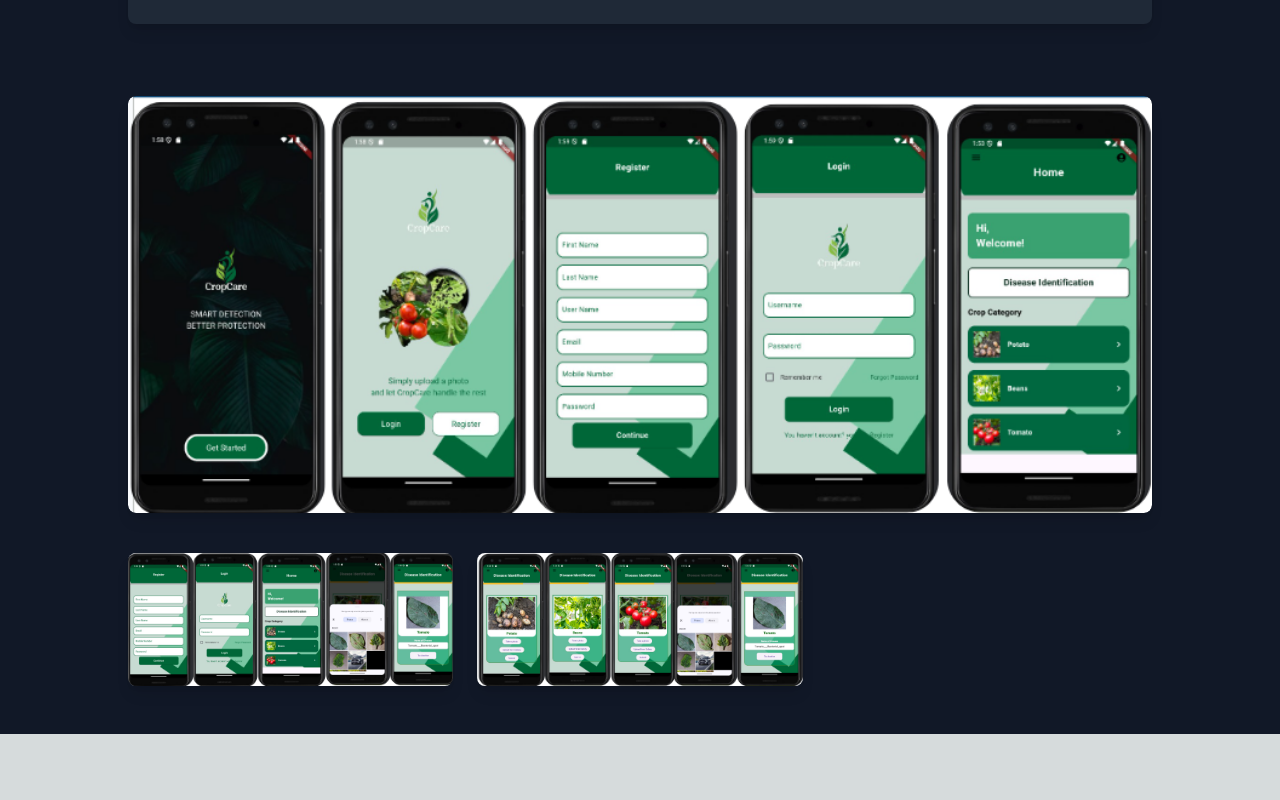
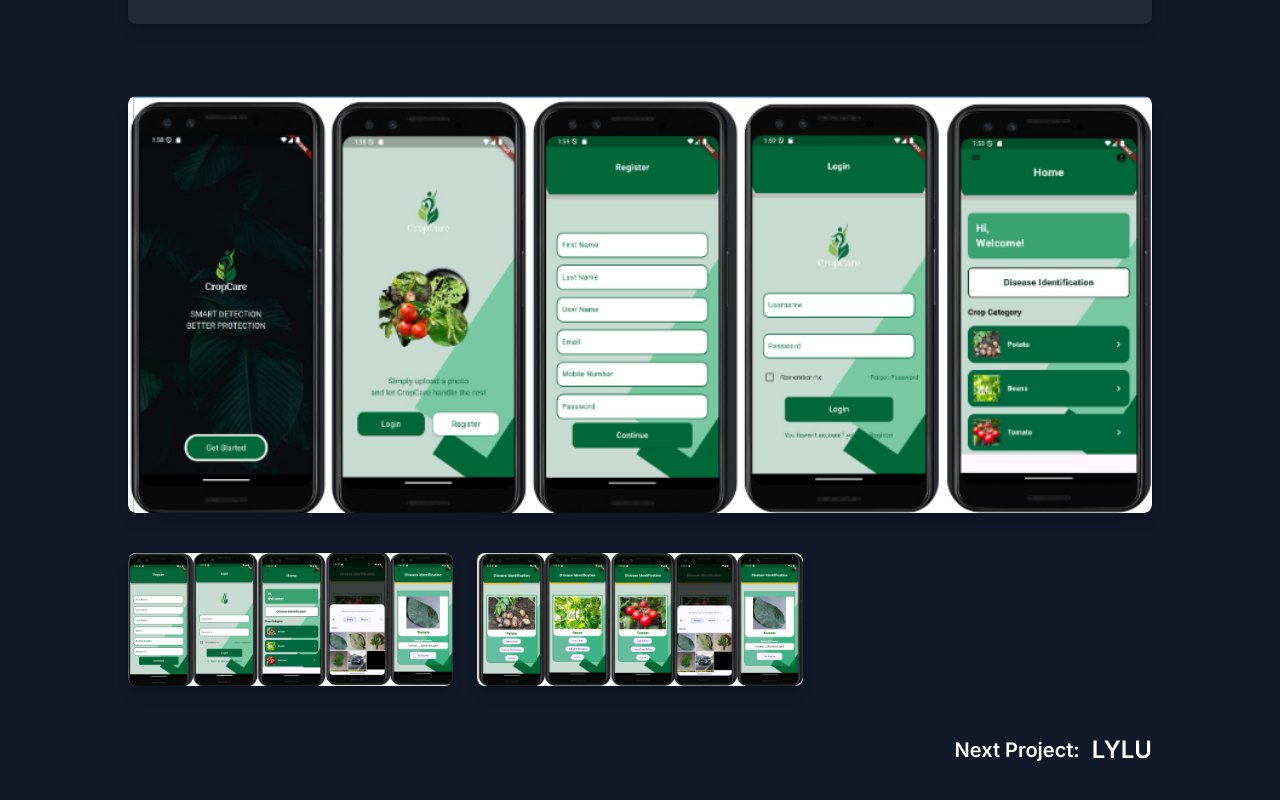
Before and after one commit to ZNilakshi/portfolio, a Next.js app: page /projects/crop-care-app in a window 1280 px wide. Shown: the part 808-1608 px from the top of the page. Before the commit the page ends 1542 px from the top, so only its background shows below. Built offline with nearby package versions, Linux system fonts and the light colour scheme.

Commit message:
add new project

```diff
--- a/src/app/expertise/page.tsx
+++ b/src/app/expertise/page.tsx
@@ -20,7 +20,7 @@ export default function Expertise() {
           MY EXPERTISE
         </motion.h1>
         <div className="grid grid-cols-1 md:grid-cols-2 gap-8">
-          {/* Full-Stack Development */}
+
           <motion.div
             className="border border-gray-700 p-8 rounded-2xl text-center bg-black shadow-lg hover:shadow-xl transition-shadow duration-300"
             whileHover={{ scale: 1.05 }}
@@ -48,7 +48,7 @@ export default function Expertise() {
             </p>
           </motion.div>
 
-          {/* Flutter Development */}
+
           <motion.div
             className="border border-gray-700 p-8 rounded-2xl text-center bg-black shadow-lg hover:shadow-xl transition-shadow duration-300"
             whileHover={{ scale: 1.05 }}
--- a/src/app/page.tsx
+++ b/src/app/page.tsx
@@ -25,7 +25,7 @@ const ProfileCard: React.FC = () => {
 
 >
     <div className="flex flex-col md:flex-row items-center gap-10">
-        {/* Left Text Section */}
+
         <div className="max-w-lg text-center md:text-left">
           <h1 className="text-5xl font-bold">
             HI,
@@ -41,7 +41,7 @@ const ProfileCard: React.FC = () => {
 
         </div>
 
-       {/* Right Image Section */}
+
 <div className="relative w-64 h-64 md:w-80 md:h-80 flex items-center justify-center">
   <motion.div
     className="absolute w-[110%] h-[110%] border-[14px] border-green-400"
@@ -54,7 +54,7 @@ const ProfileCard: React.FC = () => {
 
   <motion.div whileHover={{ scale: 1.1 }}>
     <Image
-      src="/baba.jpg" // Replace with the correct image path
+      src="/baba.jpg"
       alt="Profile"
       width={200}
       height={200}
@@ -68,7 +68,7 @@ const ProfileCard: React.FC = () => {
 
       </div>
     </div>
-          {/* Sections Below Home */}
+
           <div >
         <Expertise />
         <Work />
--- a/src/app/projects/[id]/page.tsx
+++ b/src/app/projects/[id]/page.tsx
@@ -2,7 +2,7 @@ import { notFound } from 'next/navigation';
 import dynamic from 'next/dynamic';
 import type { Project } from './ProjectClientComponent';
 
-// Array of project data with added link, features, and type
+
 const projects : Project[] = [
   {
     id: 'drivex',
@@ -15,10 +15,9 @@ const projects : Project[] = [
     imageGallery: [
 
     ],
-     // Add project link (can be used for a main website or demo)
-    githubRepo: 'https://github.com/ZNilakshi/TAXI-booking.git',  // GitHub repository link
-    deploymentLink: 'https://ahasnabooking.vercel.app/',  // Deployment link (if available)
-    websiteLink: 'https://www.drivex.lk/',  // Website link
+        githubRepo: 'https://github.com/ZNilakshi/TAXI-booking.git',
+    deploymentLink: 'https://ahasnabooking.vercel.app/',
+    websiteLink: 'https://www.drivex.lk/',
     features: [
       "User Authentication – Secure login and registration via email & password or Google Sign-In.",
       "Ride Booking System – Users can enter pickup & drop-off locations, date, and time to book a ride.",
@@ -31,7 +30,7 @@ const projects : Project[] = [
       "Customer Support & Feedback – Users can send inquiries to support and leave ratings & reviews.",
       "Mobile & Desktop Responsive Design – Ensures seamless user experience on all devices."
     ]
-,        type: 'Individual',  // Add project type
+,        type: 'Individual',
   },
   {
     id: 'novacare',
@@ -51,8 +50,8 @@ const projects : Project[] = [
           "Responsive Design",
           "Admin Panel (Upcoming)",
           "Payment Integration (Upcoming)"
-        ],  // Add project features
-    type: 'Individual',  // Add project type
+        ],
+    type: 'Individual',
   },
   {
     id: 'e-library',
@@ -69,25 +68,24 @@ const projects : Project[] = [
       "Favorites & Downloads (Track saved and downloaded books)",
       "Profile Management (View and manage saved books)",
       "Responsive Design (Optimized for desktop and mobile)"
-    ],  // Add project features
-    type: 'Individual',  // Add project type
+    ],
+    type: 'Individual',
   },
   {
-    id: 'n-and-b',
+    id: 'n_and_b',
     title: 'N & B Taxi Services',
     category: 'Web Development',
     client: 'Mr Devapriya',
     description: 'A convenient taxi booking platform where users can book rides with ease. The website features an interactive map for ride tracking and includes a responsive vehicle section for browsing available vehicles. It ensures a smooth and user-friendly experience for both desktop and mobile users.',
     technologies: ['React.js', 'Node.js', 'Express.js', 'MongoDB'],
     imageSrc: '/nb.png',
-     githubRepo: 'https://github.com/ZNilakshi/N-B.git',  // GitHub repository link
-    deploymentLink: 'https://n-b.vercel.app/',  // Deployment link (if available)
+     githubRepo: 'https://github.com/ZNilakshi/N-B.git',
+    deploymentLink: 'https://n-b.vercel.app/',
         features: [  "Ride Booking (Select destination and vehicle)",
       "Interactive Map ",
       "Responsive Vehicle Section ",
       "User-Friendly Interface (Intuitive design)",
-      "Mobile & Desktop Optimization (Fully responsive)"],  // Add project features
-    type: 'Individual',  // Add project type
+      "Mobile & Desktop Optimization (Fully responsive)"],
   },
   {
     id: 'crop-care-app',
@@ -103,34 +101,42 @@ const projects : Project[] = [
     features: ["Disease Detection (Upload images to detect diseases)",
    "User-Friendly Interface (Intuitive design for easy navigation)",
   "Real-Time Analysis (Instant feedback after uploading images)",],  // Add project features
-    type: 'Group',  // Add project type
+    type: 'Group',
+  },
+  {
+    id: 'lylu',
+    title: 'LYLU',
+    category: 'Web Development',
+
+    description: 'LYLU is a modern, eco-friendly online marketplace for buying and selling second-hand or new goods. Designed to promote sustainability, it offers a seamless platform for users to give pre-loved items a new life while reducing waste.',
+    technologies: ['React.js', 'Node.js', 'Express.js', 'MongoDB'],
+    imageSrc: '/lylu.png',
+    imageGallery: [
+
+    ],
+    features: [ "Google OAuth Login - Secure authentication via Google",
+      "Dynamic Product Listings - Post, browse, and filter  items",
+      "Image Uploads (Cloudinary) - High-quality image storage & optimization",],
+    type: 'Group',
   },
 ];
 
-// Function to generate static paths for each project
 export async function generateStaticParams() {
   return projects.map((project) => ({
     id: project.id,
   }));
 }
 
-// Dynamically import ProjectClientComponent without server-side rendering
 const ProjectClientComponent = dynamic(() => import('./ProjectClientComponent'), { ssr: false });
 
-// Main ProjectPage component
 export default function ProjectPage({ params }: { params: { id: string } }) {
-  // Find project by ID from the URL params
-  const project = projects.find((project) => project.id === params.id);
-
-  // If project not found, trigger 404 page
+    const project = projects.find((project) => project.id === params.id);
   if (!project) {
     notFound();
   }
 
-  // Get the next project in the array for the "Next Project" functionality
-  const currentIndex = projects.findIndex((p) => p.id === params.id);
+   const currentIndex = projects.findIndex((p) => p.id === params.id);
   const nextProject = projects[currentIndex + 1] || null;
 
-  // Render the client-side project component with the project data
-  return <ProjectClientComponent project={project} nextProject={nextProject} />;
+    return <ProjectClientComponent project={project} nextProject={nextProject} />;
 }
--- a/src/app/work/page.tsx
+++ b/src/app/work/page.tsx
@@ -1,4 +1,4 @@
-// src/app/work/page.tsx
+
 "use client";
 import { useState } from 'react';
 import ProjectCard from '../../component/ProjectCard';
@@ -23,7 +23,7 @@ const projects = [
       imageSrc: '/elibrary.png',
     },
     {
-      id: 'n and b',
+      id: 'n_and_b',
       title: 'N & B Taxi Services',
       category: 'Web Development',
       imageSrc: '/nb.png',
@@ -35,7 +35,13 @@ const projects = [
       imageSrc: '/cropcare.png',
     },
 
-
+    {
+      id: 'lylu',
+      title: 'LYLU',
+      category: 'Web Development',
+      imageSrc: '/lylu.png',
+    }
+    ,
 
   ];
 
--- a/src/component/Expertise.tsx
+++ b/src/component/Expertise.tsx
@@ -20,7 +20,7 @@ export default function Expertise() {
           MY EXPERTISE
         </motion.h1>
         <div className="grid grid-cols-1 md:grid-cols-2 gap-8">
-          {/* Full-Stack Development */}
+
           <motion.div
             className="border border-gray-700 p-8 rounded-2xl text-center bg-black shadow-lg hover:shadow-xl transition-shadow duration-300"
             whileHover={{ scale: 1.05 }}
@@ -48,7 +48,7 @@ export default function Expertise() {
             </p>
           </motion.div>
 
-          {/* Flutter Development */}
+
           <motion.div
             className="border border-gray-700 p-8 rounded-2xl text-center bg-black shadow-lg hover:shadow-xl transition-shadow duration-300"
             whileHover={{ scale: 1.05 }}
--- a/src/component/Navbar.module.css
+++ b/src/component/Navbar.module.css
@@ -40,7 +40,7 @@
   font-size: 16px;
 }
 
-/* Active link style */
+
 .navLinks a.active {
   color: #5fb4a2;
   font-weight: bold;
@@ -50,7 +50,7 @@
   color: #5fb4a2;
 }
 
-/* Mobile styles */
+
 .menuIcon {
   display: none;
   font-size: 24px;
--- a/src/component/Navbar.tsx
+++ b/src/component/Navbar.tsx
@@ -1,14 +1,14 @@
-"use client";  // Ensure it's a client component
+"use client";
 
 import { useState } from 'react';
 import Link from 'next/link';
-import { usePathname } from 'next/navigation'; // ✅ Use usePathname instead of useRouter
+import { usePathname } from 'next/navigation';
 import { FiMenu, FiX } from 'react-icons/fi';
 import styles from './Navbar.module.css';
 
 const Navbar: React.FC = () => {
   const [isOpen, setIsOpen] = useState(false);
-  const pathname = usePathname(); // ✅ Get the current path
+  const pathname = usePathname();
 
   const toggleMenu = () => {
     setIsOpen(!isOpen);
--- a/src/component/ProjectCard.tsx
+++ b/src/component/ProjectCard.tsx
@@ -1,4 +1,4 @@
-'use client'; // Add this directive
+'use client';
 import Image from 'next/image';
 import Link from 'next/link';
 
```
Also changed, not shown: src/app/contact/page.tsx (+4 -4 lines), src/component/Contact.tsx (+4 -4 lines), src/component/Work.tsx (+9 -4 lines), 1 other file (tests, documents, lock files or other folders).
